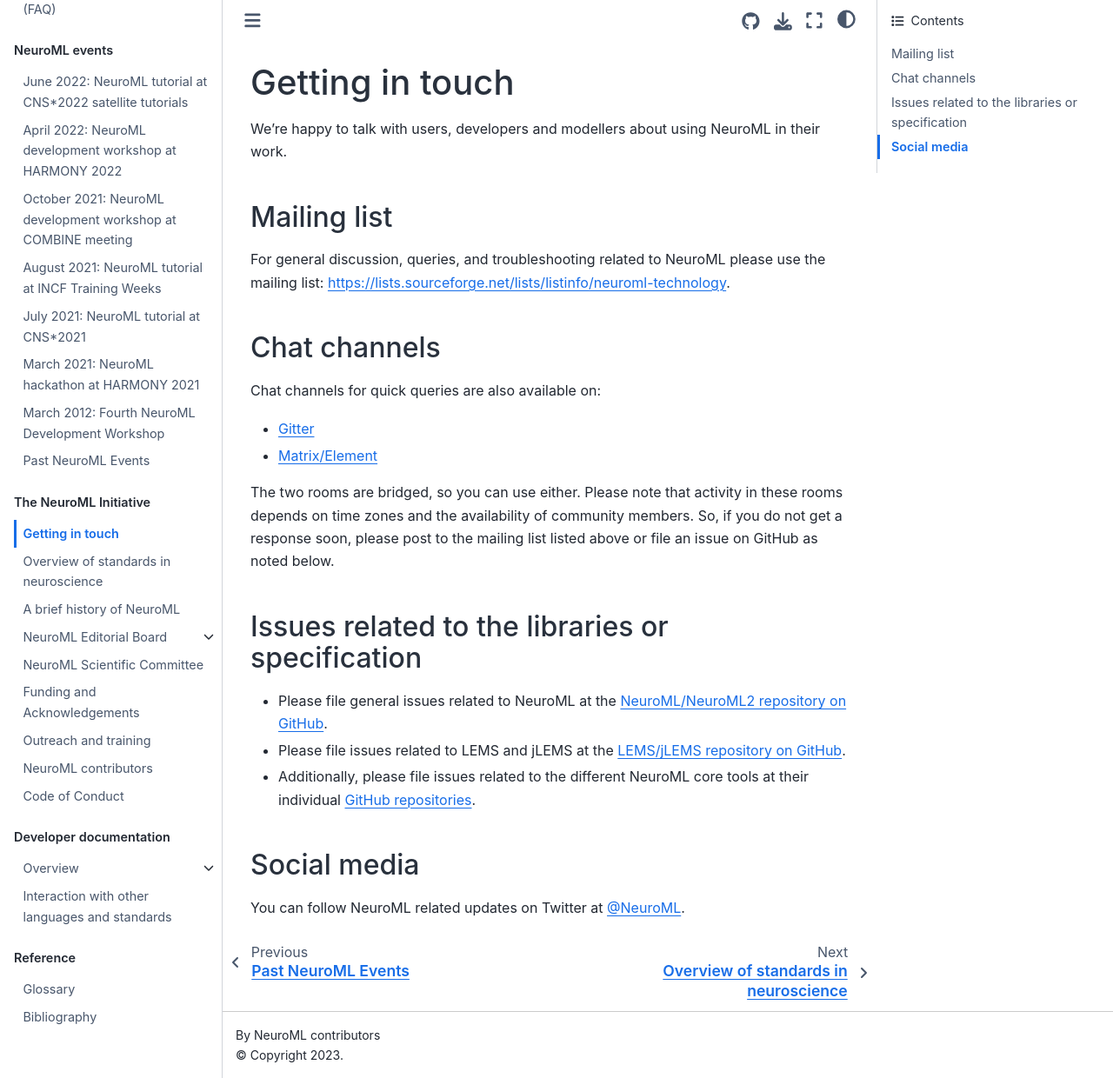
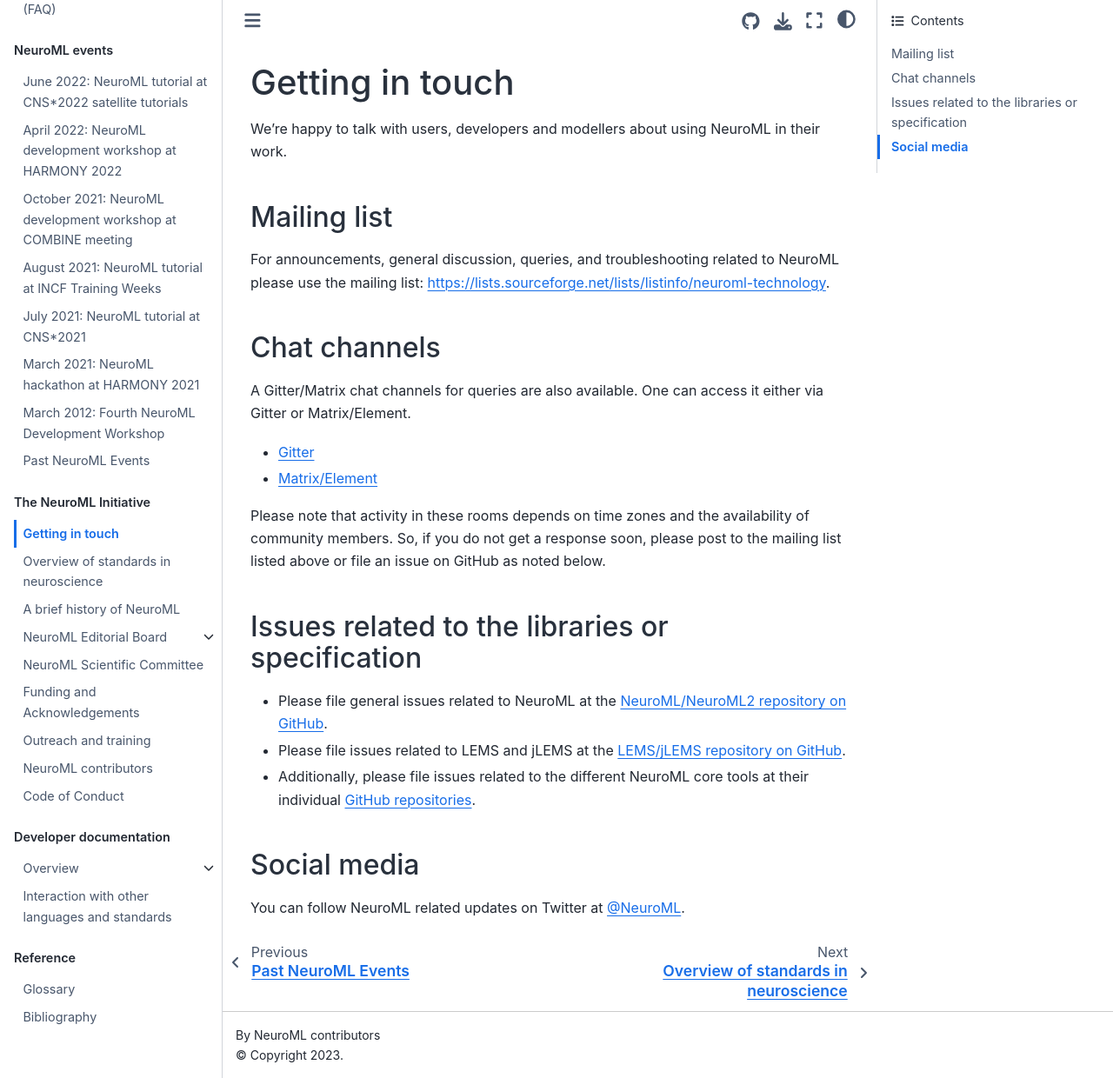
Before and after one commit to NeuroML/Documentation, a Jupyter Book: the page built from source/NeuroMLOrg/CommunicationChannels.md, in a window 1280 px wide and 1240 px high. Shown: the whole window at 87% size. Built offline with Jupyter Book 1.0.4 settings and Sphinx 7.4.7 and the Sphinx Book theme 1.1.4, drawn with Linux system fonts in a browser that asks for light colours; pages that are not in the unit, such as notebooks, are missing from menus.

Commit message:
feat(communication): tweak sentences now that Gitter has been replaced

```diff
--- a/source/NeuroMLOrg/CommunicationChannels.md
+++ b/source/NeuroMLOrg/CommunicationChannels.md
@@ -6,17 +6,17 @@ We're happy to talk with users, developers and modellers about using NeuroML in
 (contact:ml)=
 ## Mailing list
 
-For general discussion, queries, and troubleshooting related to NeuroML please use the mailing list: [https://lists.sourceforge.net/lists/listinfo/neuroml-technology](https://lists.sourceforge.net/lists/listinfo/neuroml-technology).
+For announcements, general discussion, queries, and troubleshooting related to NeuroML please use the mailing list: [https://lists.sourceforge.net/lists/listinfo/neuroml-technology](https://lists.sourceforge.net/lists/listinfo/neuroml-technology).
 
 (contact:chat)=
 ## Chat channels
 
-Chat channels for quick queries are also available on:
+A Gitter/Matrix chat channels for queries are also available.
+One can access it either via Gitter or Matrix/Element.
 
 - [Gitter](https://gitter.im/NeuroML/community)
 - [Matrix/Element](https://matrix.to/#/!EQLdKYsJxEfGHAybdP:gitter.im?via=gitter.im&via=matrix.org)
 
-The two rooms are bridged, so you can use either.
 Please note that activity in these rooms depends on time zones and the availability of community members.
 So, if you do not get a response soon, please post to the mailing list listed above or file an issue on GitHub as noted below.
 
```
